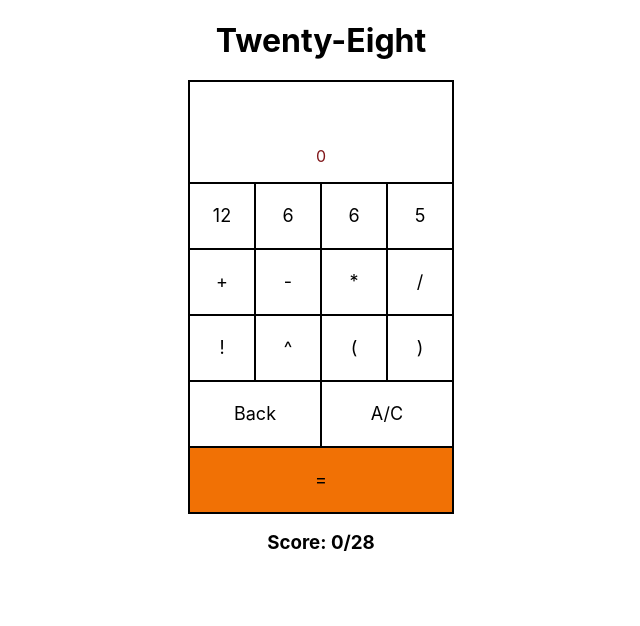
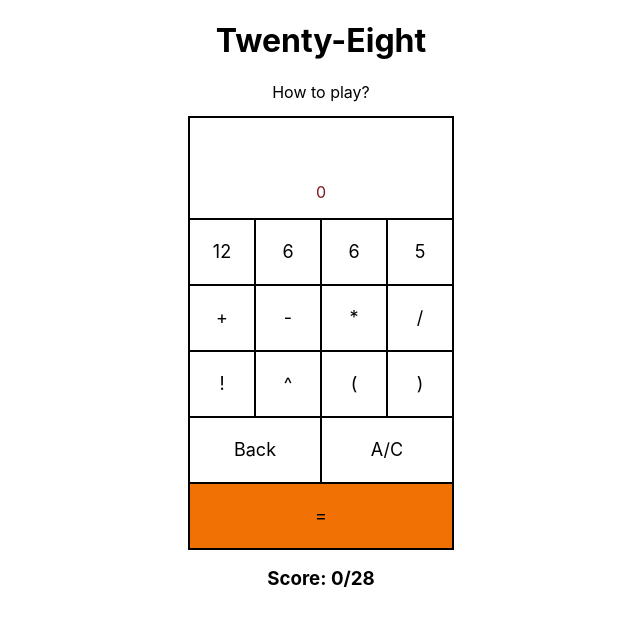
Before and after one commit to RobOwenKing/forty-two, a React (Create React App) app: page / in a window 1280 px wide. Shown: the top 626 px of the page, without its empty margins (319-959 px from the left). Built offline with nearby package versions, Linux system fonts and the light colour scheme.

Commit message:
feat: isShowHowTo boolean state plus clickable element to toggle state

```diff
--- a/src/App.jsx
+++ b/src/App.jsx
@@ -10,6 +10,8 @@ const App = () => {
 
   const [answers, setAnswers] = useState([]);
   const [answerDetails, setAnswerDetails] = useState(new Array(28));
+
+  const [isShowHowTo, setIsShowHowTo] = useState(false);
 
   useEffect(() => {
     const stored = localStorage.getItem('answers');
@@ -34,10 +36,17 @@ const App = () => {
   return (
     <div className="App">
       <h1>Twenty-Eight</h1>
-      <Calculator date={date}
-          answers={answers} setAnswers={setAnswers}
-          answerDetails={answerDetails} setAnswerDetails={setAnswerDetails}
-      />
+      <p
+          onClick={() => setIsShowHowTo(!isShowHowTo)}
+      >
+        {isShowHowTo ? 'Go to game' : 'How to play?'}
+      </p>
+      {!isShowHowTo &&
+          <Calculator date={date}
+              answers={answers} setAnswers={setAnswers}
+              answerDetails={answerDetails} setAnswerDetails={setAnswerDetails}
+          />
+      }
       <h3>Score: {answers.length}/28</h3>
       <AnswersGrid answers={answerDetails} />
     </div>
```
